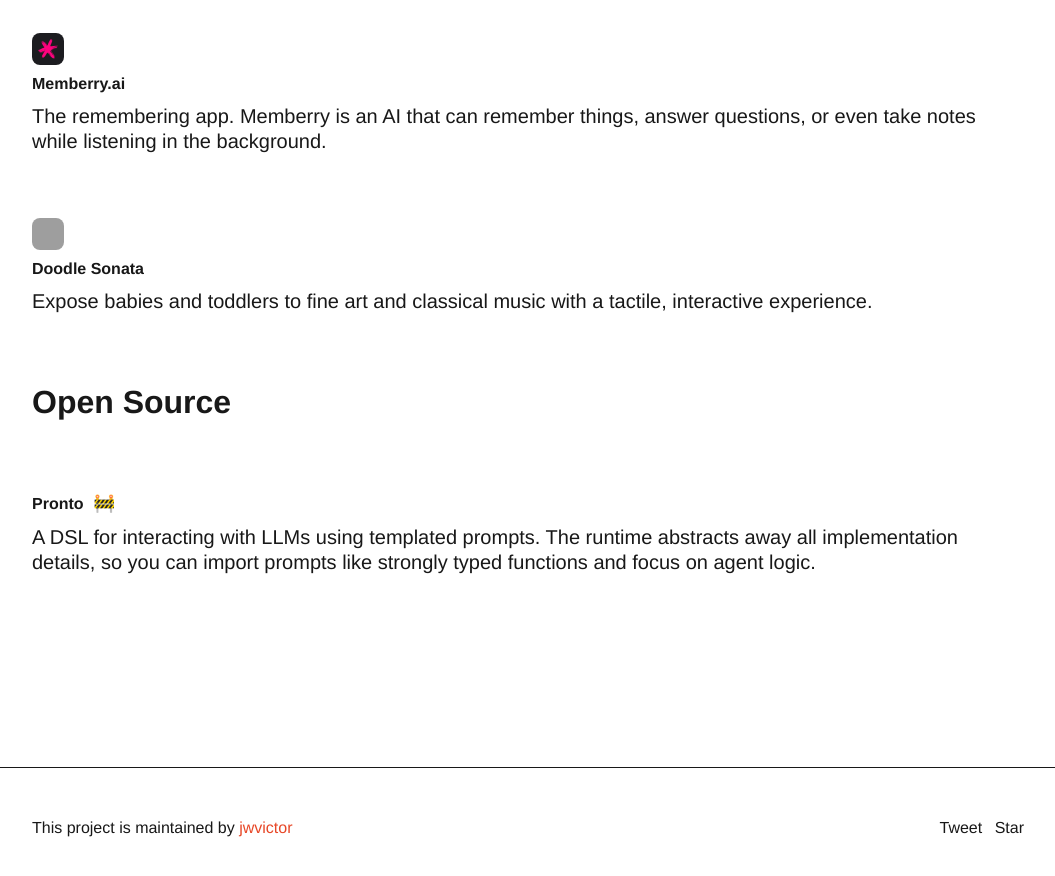
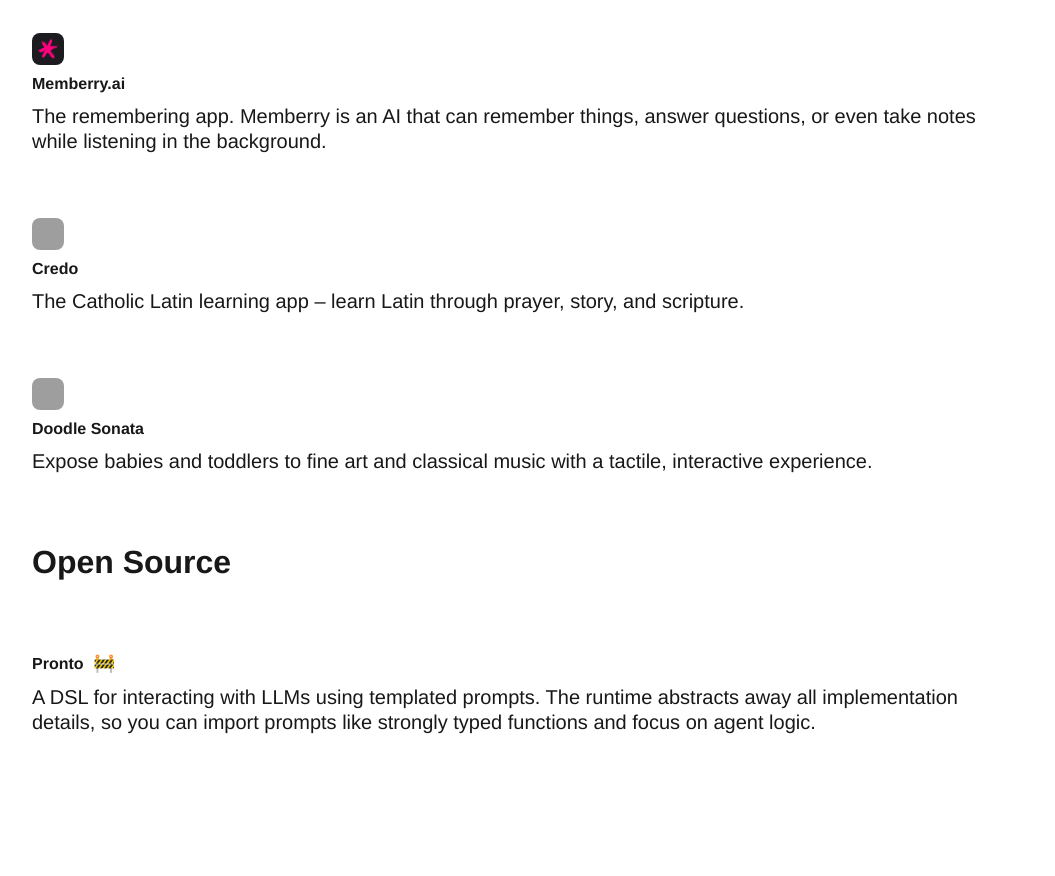
Before and after one commit to jwvictor/jwvictor.github.io, a Jekyll site: the page built from projects.html, in a window 1280 px wide and 900 px high, scrolled down 488 px. Shown: the top 876 px of the window, without its empty margins (112-1167 px from the left). Built offline with Jekyll 4.4.1, drawn with Linux system fonts in a browser that asks for light colours; comment, search, counter and statistics services are not loaded; grey boxes are pictures that could not be loaded.

Commit message:
add credo

```diff
--- a/projects.html
+++ b/projects.html
@@ -14,6 +14,13 @@
         <div>
           <a href="https://memberry.ai" class="link-primary">Memberry.ai</a>
           <p class="h4 lh-condensed font-smoothing mt-1">The remembering app. Memberry is an AI that can remember things, answer questions, or even take notes while listening in the background.</p>
+        </div>
+      </li>
+      <li class="mb-4 flex items-center">
+        <img src="assets/credo.png" alt="Credo icon" style="width:32px; height:32px; object-fit:cover; border-radius:8px; margin-right:0.75em;">
+        <div>
+          <a href="https://credocatholic.app" class="link-primary">Credo</a>
+          <p class="h4 lh-condensed font-smoothing mt-1">The Catholic Latin learning app &ndash; learn Latin through prayer, story, and scripture.</p>
         </div>
       </li>
       <li class="mb-4 flex items-center">
```
